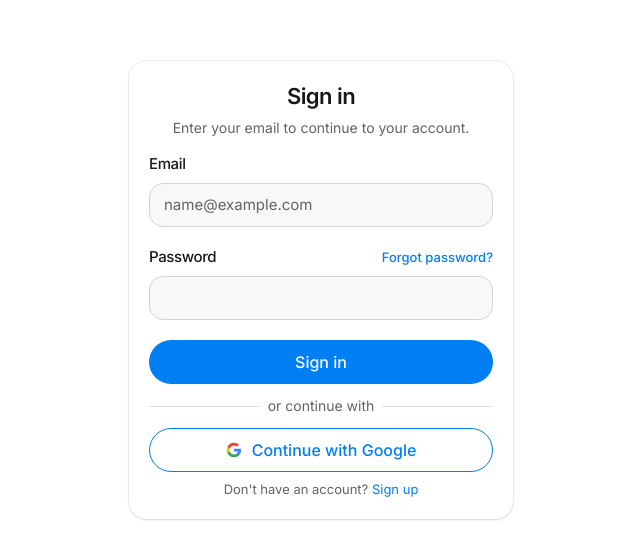
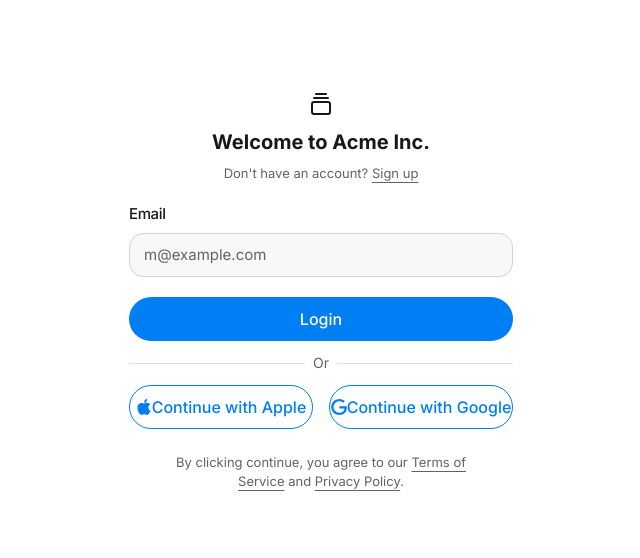
Before and after one commit to cupertino-ui/cupertino, a Next.js app: page /login in a window 1280 px wide. Shown: the part 110-668 px from the top of the page, without its empty margins (319-959 px from the left). Built offline with nearby package versions, Linux system fonts and the light colour scheme.

Commit message:
feat: install login blocks 01-05 and signup-01

```diff
--- a/components/login-form.tsx
+++ b/components/login-form.tsx
@@ -1,12 +1,7 @@
+"use client"
+
 import { cn } from "@/lib/utils"
 import { Button } from "@/components/ui/button"
-import {
-  Card,
-  CardContent,
-  CardDescription,
-  CardHeader,
-  CardTitle,
-} from "@/components/ui/card"
 import {
   Field,
   FieldDescription,
@@ -15,6 +10,7 @@
   FieldSeparator,
 } from "@/components/ui/field"
 import { Input } from "@/components/ui/input"
+import { GalleryVerticalEndIcon } from "lucide-react"
 
 export function LoginForm({
   className,
@@ -22,87 +18,62 @@
 }: React.ComponentProps<"div">) {
   return (
     <div className={cn("flex flex-col gap-6", className)} {...props}>
-      <Card>
-        <CardHeader className="text-center">
-          <CardTitle className="text-[22px]">Sign in</CardTitle>
-          <CardDescription>
-            Enter your email to continue to your account.
-          </CardDescription>
-        </CardHeader>
-        <CardContent>
       <form>
         <FieldGroup>
+          <div className="flex flex-col items-center gap-2 text-center">
+            <a
+              href="#"
+              className="flex flex-col items-center gap-2 font-medium"
+            >
+              <div className="flex size-8 items-center justify-center rounded-md">
+                <GalleryVerticalEndIcon className="size-6" />
+              </div>
+              <span className="sr-only">Acme Inc.</span>
+            </a>
+            <h1 className="text-xl font-bold">Welcome to Acme Inc.</h1>
+            <FieldDescription>
+              Don&apos;t have an account? <a href="#">Sign up</a>
+            </FieldDescription>
+          </div>
           <Field>
             <FieldLabel htmlFor="email">Email</FieldLabel>
             <Input
               id="email"
-                  name="email"
               type="email"
-                  placeholder="name@example.com"
-                  autoComplete="email"
+              placeholder="m@example.com"
               required
             />
           </Field>
           <Field>
-                <div className="flex items-center justify-between">
-                  <FieldLabel htmlFor="password">Password</FieldLabel>
-                  <a
-                    href="#"
-                    className="text-[13px] font-medium text-primary no-underline hover:underline underline-offset-4"
-                  >
-                    Forgot password?
-                  </a>
-                </div>
-                <Input
-                  id="password"
-                  name="password"
-                  type="password"
-                  autoComplete="current-password"
-                  required
+            <Button type="submit">Login</Button>
+          </Field>
+          <FieldSeparator>Or</FieldSeparator>
+          <Field className="grid gap-4 sm:grid-cols-2">
+            <Button variant="outline" type="button">
+              <svg xmlns="http://www.w3.org/2000/svg" viewBox="0 0 24 24">
+                <path
+                  d="M12.152 6.896c-.948 0-2.415-1.078-3.96-1.04-2.04.027-3.91 1.183-4.961 3.014-2.117 3.675-.546 9.103 1.519 12.09 1.013 1.454 2.208 3.09 3.792 3.039 1.52-.065 2.09-.987 3.935-.987 1.831 0 2.35.987 3.96.948 1.637-.026 2.676-1.48 3.676-2.948 1.156-1.688 1.636-3.325 1.662-3.415-.039-.013-3.182-1.221-3.22-4.857-.026-3.04 2.48-4.494 2.597-4.559-1.429-2.09-3.623-2.324-4.39-2.376-2-.156-3.675 1.09-4.61 1.09zM15.53 3.83c.843-1.012 1.4-2.427 1.245-3.83-1.207.052-2.662.805-3.532 1.818-.78.896-1.454 2.338-1.273 3.714 1.338.104 2.715-.688 3.559-1.701"
+                  fill="currentColor"
                 />
-              </Field>
-              <Field>
-                <Button type="submit">Sign in</Button>
-              </Field>
-
-              <FieldSeparator>or continue with</FieldSeparator>
-
-              <Field>
-                <Button variant="outline" type="button" className="gap-2.5">
-                  <GoogleIcon />
+              </svg>
+              Continue with Apple
+            </Button>
+            <Button variant="outline" type="button">
+              <svg xmlns="http://www.w3.org/2000/svg" viewBox="0 0 24 24">
+                <path
+                  d="M12.48 10.92v3.28h7.84c-.24 1.84-.853 3.187-1.787 4.133-1.147 1.147-2.933 2.4-6.053 2.4-4.827 0-8.6-3.893-8.6-8.72s3.773-8.72 8.6-8.72c2.6 0 4.507 1.027 5.907 2.347l2.307-2.307C18.747 1.44 16.133 0 12.48 0 5.867 0 .307 5.387.307 12s5.56 12 12.173 12c3.573 0 6.267-1.173 8.373-3.36 2.16-2.16 2.84-5.213 2.84-7.667 0-.76-.053-1.467-.173-2.053H12.48z"
+                  fill="currentColor"
+                />
+              </svg>
               Continue with Google
             </Button>
-                <FieldDescription className="text-center [&>a]:no-underline [&>a]:text-primary [&>a:hover]:underline">
-                  Don&apos;t have an account? <a href="#">Sign up</a>
-                </FieldDescription>
           </Field>
         </FieldGroup>
       </form>
-        </CardContent>
-      </Card>
+      <FieldDescription className="px-6 text-center">
+        By clicking continue, you agree to our <a href="#">Terms of Service</a>{" "}
+        and <a href="#">Privacy Policy</a>.
+      </FieldDescription>
     </div>
   )
 }
-
-function GoogleIcon() {
-  return (
-    <svg viewBox="0 0 24 24" aria-hidden="true" className="size-4">
-      <path
-        fill="#4285F4"
-        d="M22.56 12.25c0-.78-.07-1.53-.2-2.25H12v4.26h5.92c-.26 1.37-1.04 2.53-2.21 3.31v2.77h3.57c2.08-1.92 3.28-4.74 3.28-8.09Z"
-      />
-      <path
-        fill="#34A853"
-        d="M12 23c2.97 0 5.46-.98 7.28-2.66l-3.57-2.77c-.99.66-2.25 1.06-3.71 1.06-2.86 0-5.29-1.93-6.16-4.53H2.18v2.84A11 11 0 0 0 12 23Z"
-      />
-      <path
-        fill="#FBBC05"
-        d="M5.84 14.1A6.6 6.6 0 0 1 5.5 12c0-.73.13-1.44.34-2.1V7.07H2.18A11 11 0 0 0 1 12c0 1.78.43 3.46 1.18 4.93l3.66-2.83Z"
-      />
-      <path
-        fill="#EA4335"
-        d="M12 5.38c1.62 0 3.06.56 4.21 1.64l3.15-3.15C17.45 2.09 14.97 1 12 1A11 11 0 0 0 2.18 7.07l3.66 2.83C6.71 7.31 9.14 5.38 12 5.38Z"
-      />
-    </svg>
-  )
-}
--- /dev/null
+++ b/components/signup-form.tsx
@@ -0,0 +1,114 @@
+import { cn } from "@/lib/utils"
+import { Button } from "@/components/ui/button"
+import { Card, CardContent } from "@/components/ui/card"
+import {
+  Field,
+  FieldDescription,
+  FieldGroup,
+  FieldLabel,
+  FieldSeparator,
+} from "@/components/ui/field"
+import { Input } from "@/components/ui/input"
+
+export function SignupForm({
+  className,
+  ...props
+}: React.ComponentProps<"div">) {
+  return (
+    <div className={cn("flex flex-col gap-6", className)} {...props}>
+      <Card className="overflow-hidden p-0">
+        <CardContent className="grid p-0 md:grid-cols-2">
+          <form className="p-6 md:p-8">
+            <FieldGroup>
+              <div className="flex flex-col items-center gap-2 text-center">
+                <h1 className="text-2xl font-bold">Create your account</h1>
+                <p className="text-sm text-balance text-muted-foreground">
+                  Enter your email below to create your account
+                </p>
+              </div>
+              <Field>
+                <FieldLabel htmlFor="email">Email</FieldLabel>
+                <Input
+                  id="email"
+                  type="email"
+                  placeholder="m@example.com"
+                  required
+                />
+                <FieldDescription>
+                  We&apos;ll use this to contact you. We will not share your
+                  email with anyone else.
+                </FieldDescription>
+              </Field>
+              <Field>
+                <Field className="grid grid-cols-2 gap-4">
+                  <Field>
+                    <FieldLabel htmlFor="password">Password</FieldLabel>
+                    <Input id="password" type="password" required />
+                  </Field>
+                  <Field>
+                    <FieldLabel htmlFor="confirm-password">
+                      Confirm Password
+                    </FieldLabel>
+                    <Input id="confirm-password" type="password" required />
+                  </Field>
+                </Field>
+                <FieldDescription>
+                  Must be at least 8 characters long.
+                </FieldDescription>
+              </Field>
+              <Field>
+                <Button type="submit">Create Account</Button>
+              </Field>
+              <FieldSeparator className="*:data-[slot=field-separator-content]:bg-card">
+                Or continue with
+              </FieldSeparator>
+              <Field className="grid grid-cols-3 gap-4">
+                <Button variant="outline" type="button">
+                  <svg xmlns="http://www.w3.org/2000/svg" viewBox="0 0 24 24">
+                    <path
+                      d="M12.152 6.896c-.948 0-2.415-1.078-3.96-1.04-2.04.027-3.91 1.183-4.961 3.014-2.117 3.675-.546 9.103 1.519 12.09 1.013 1.454 2.208 3.09 3.792 3.039 1.52-.065 2.09-.987 3.935-.987 1.831 0 2.35.987 3.96.948 1.637-.026 2.676-1.48 3.676-2.948 1.156-1.688 1.636-3.325 1.662-3.415-.039-.013-3.182-1.221-3.22-4.857-.026-3.04 2.48-4.494 2.597-4.559-1.429-2.09-3.623-2.324-4.39-2.376-2-.156-3.675 1.09-4.61 1.09zM15.53 3.83c.843-1.012 1.4-2.427 1.245-3.83-1.207.052-2.662.805-3.532 1.818-.78.896-1.454 2.338-1.273 3.714 1.338.104 2.715-.688 3.559-1.701"
+                      fill="currentColor"
+                    />
+                  </svg>
+                  <span className="sr-only">Sign up with Apple</span>
+                </Button>
+                <Button variant="outline" type="button">
+                  <svg xmlns="http://www.w3.org/2000/svg" viewBox="0 0 24 24">
+                    <path
+                      d="M12.48 10.92v3.28h7.84c-.24 1.84-.853 3.187-1.787 4.133-1.147 1.147-2.933 2.4-6.053 2.4-4.827 0-8.6-3.893-8.6-8.72s3.773-8.72 8.6-8.72c2.6 0 4.507 1.027 5.907 2.347l2.307-2.307C18.747 1.44 16.133 0 12.48 0 5.867 0 .307 5.387.307 12s5.56 12 12.173 12c3.573 0 6.267-1.173 8.373-3.36 2.16-2.16 2.84-5.213 2.84-7.667 0-.76-.053-1.467-.173-2.053H12.48z"
+                      fill="currentColor"
+                    />
+                  </svg>
+                  <span className="sr-only">Sign up with Google</span>
+                </Button>
+                <Button variant="outline" type="button">
+                  <svg xmlns="http://www.w3.org/2000/svg" viewBox="0 0 24 24">
+                    <path
+                      d="M6.915 4.03c-1.968 0-3.683 1.28-4.871 3.113C.704 9.208 0 11.883 0 14.449c0 .706.07 1.369.21 1.973a6.624 6.624 0 0 0 .265.86 5.297 5.297 0 0 0 .371.761c.696 1.159 1.818 1.927 3.593 1.927 1.497 0 2.633-.671 3.965-2.444.76-1.012 1.144-1.626 2.663-4.32l.756-1.339.186-.325c.061.1.121.196.183.3l2.152 3.595c.724 1.21 1.665 2.556 2.47 3.314 1.046.987 1.992 1.22 3.06 1.22 1.075 0 1.876-.355 2.455-.843a3.743 3.743 0 0 0 .81-.973c.542-.939.861-2.127.861-3.745 0-2.72-.681-5.357-2.084-7.45-1.282-1.912-2.957-2.93-4.716-2.93-1.047 0-2.088.467-3.053 1.308-.652.57-1.257 1.29-1.82 2.05-.69-.875-1.335-1.547-1.958-2.056-1.182-.966-2.315-1.303-3.454-1.303zm10.16 2.053c1.147 0 2.188.758 2.992 1.999 1.132 1.748 1.647 4.195 1.647 6.4 0 1.548-.368 2.9-1.839 2.9-.58 0-1.027-.23-1.664-1.004-.496-.601-1.343-1.878-2.832-4.358l-.617-1.028a44.908 44.908 0 0 0-1.255-1.98c.07-.109.141-.224.211-.327 1.12-1.667 2.118-2.602 3.358-2.602zm-10.201.553c1.265 0 2.058.791 2.675 1.446.307.327.737.871 1.234 1.579l-1.02 1.566c-.757 1.163-1.882 3.017-2.837 4.338-1.191 1.649-1.81 1.817-2.486 1.817-.524 0-1.038-.237-1.383-.794-.263-.426-.464-1.13-.464-2.046 0-2.221.63-4.535 1.66-6.088.454-.687.964-1.226 1.533-1.533a2.264 2.264 0 0 1 1.088-.285z"
+                      fill="currentColor"
+                    />
+                  </svg>
+                  <span className="sr-only">Sign up with Meta</span>
+                </Button>
+              </Field>
+              <FieldDescription className="text-center">
+                Already have an account? <a href="#">Sign in</a>
+              </FieldDescription>
+            </FieldGroup>
+          </form>
+          <div className="relative hidden bg-muted md:block">
+            <img
+              src="/placeholder.svg"
+              alt="Image"
+              className="absolute inset-0 h-full w-full object-cover dark:brightness-[0.2] dark:grayscale"
+            />
+          </div>
+        </CardContent>
+      </Card>
+      <FieldDescription className="px-6 text-center">
+        By clicking continue, you agree to our <a href="#">Terms of Service</a>{" "}
+        and <a href="#">Privacy Policy</a>.
+      </FieldDescription>
+    </div>
+  )
+}
```
Lines whose indentation alone changed are shown as unchanged.
